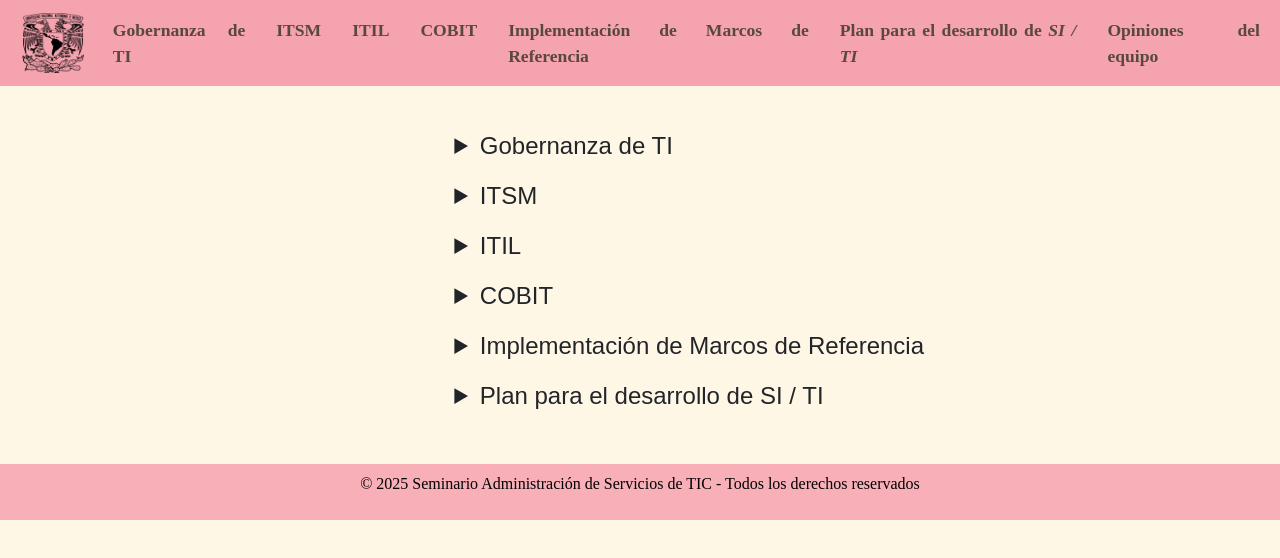
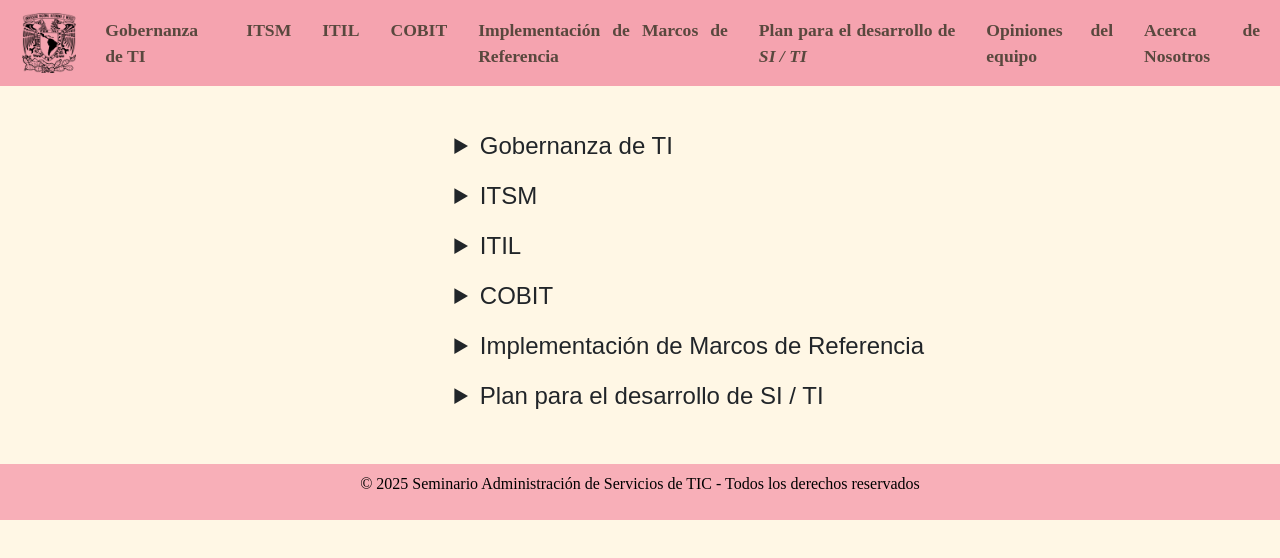
Before and after one commit to LicKodoku/avance_proyecto, a plain HTML site: page index.html in a window 1280 px wide. Drawn offline with nearby package versions, Linux system fonts and the light colour scheme.

Commit message:
Update index.html

```diff
--- a/index.html
+++ b/index.html
@@ -26,6 +26,7 @@
 		        <a class="nav-link" href="docs/MARCO-REFERENCIA.html"><b>Implementación de Marcos de Referencia</b></a>
 		        <a class="nav-link" href="docs/plan-desarrollo.html"><b>Plan para el desarrollo de <i>SI / TI</i> </b></a>
 		        <a class="nav-link" href=""><b>Opiniones del equipo</b></a>
+			<a class="nav-link" href="docs/sobre-nosotros.html"><b>Acerca de Nosotros</b></a>
 		      </div>
 		    </div>
 		  </div>
```
